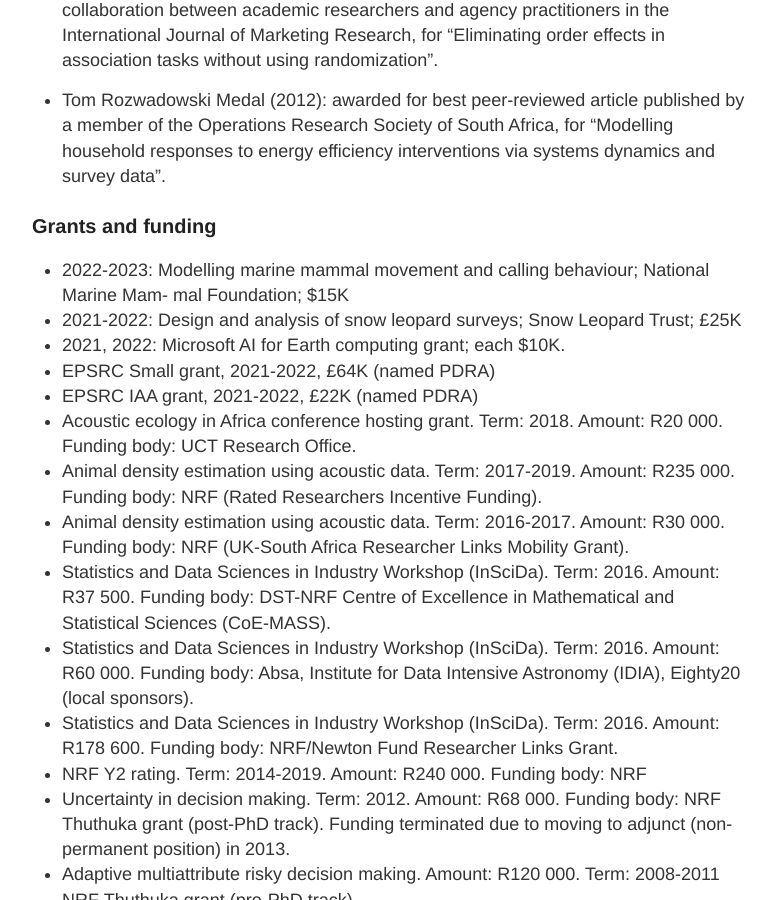
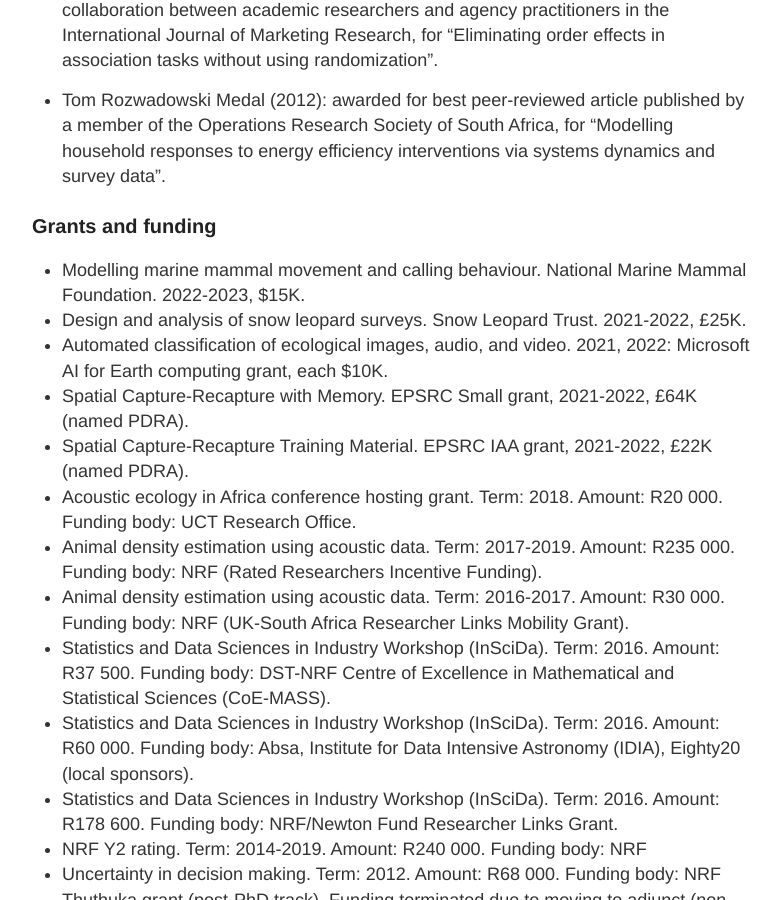
Before and after one commit to iandurbach/iandurbach.github.io, a Jekyll site: the page built from _posts/2017-09-08-funding.md, in a window 1280 px wide and 900 px high, scrolled down 366 px. Shown: the whole window, without its empty margins (248-1029 px from the left). Built offline with Jekyll 4.4.1, drawn with Linux system fonts in a browser that asks for light colours.

Commit message:
Update 2017-09-08-funding.md

```diff
--- a/_posts/2017-09-08-funding.md
+++ b/_posts/2017-09-08-funding.md
@@ -13,11 +13,11 @@ Information on all awards, research grants and funding I've received.
 
 ### Grants and funding
 
-- 2022-2023: Modelling marine mammal movement and calling behaviour; National Marine Mam- mal Foundation; $15K
-- 2021-2022: Design and analysis of snow leopard surveys; Snow Leopard Trust; £25K
-- 2021, 2022: Microsoft AI for Earth computing grant; each $10K.
-- EPSRC Small grant, 2021-2022, £64K (named PDRA)
-- EPSRC IAA grant, 2021-2022, £22K (named PDRA)
+- Modelling marine mammal movement and calling behaviour. National Marine Mammal Foundation. 2022-2023, $15K.
+- Design and analysis of snow leopard surveys. Snow Leopard Trust. 2021-2022, £25K.
+- Automated classification of ecological images, audio, and video. 2021, 2022: Microsoft AI for Earth computing grant, each $10K.
+- Spatial Capture-Recapture with Memory. EPSRC Small grant, 2021-2022, £64K (named PDRA).
+- Spatial Capture-Recapture Training Material. EPSRC IAA grant, 2021-2022, £22K (named PDRA).
 - Acoustic ecology in Africa conference hosting grant. Term: 2018. Amount: R20 000. Funding body: UCT Research Office.
 - Animal density estimation using acoustic data. Term: 2017-2019. Amount: R235 000. Funding body: NRF (Rated Researchers Incentive Funding).
 - Animal density estimation using acoustic data. Term: 2016-2017. Amount: R30 000. Funding body: NRF (UK-South Africa Researcher Links Mobility Grant).
```
